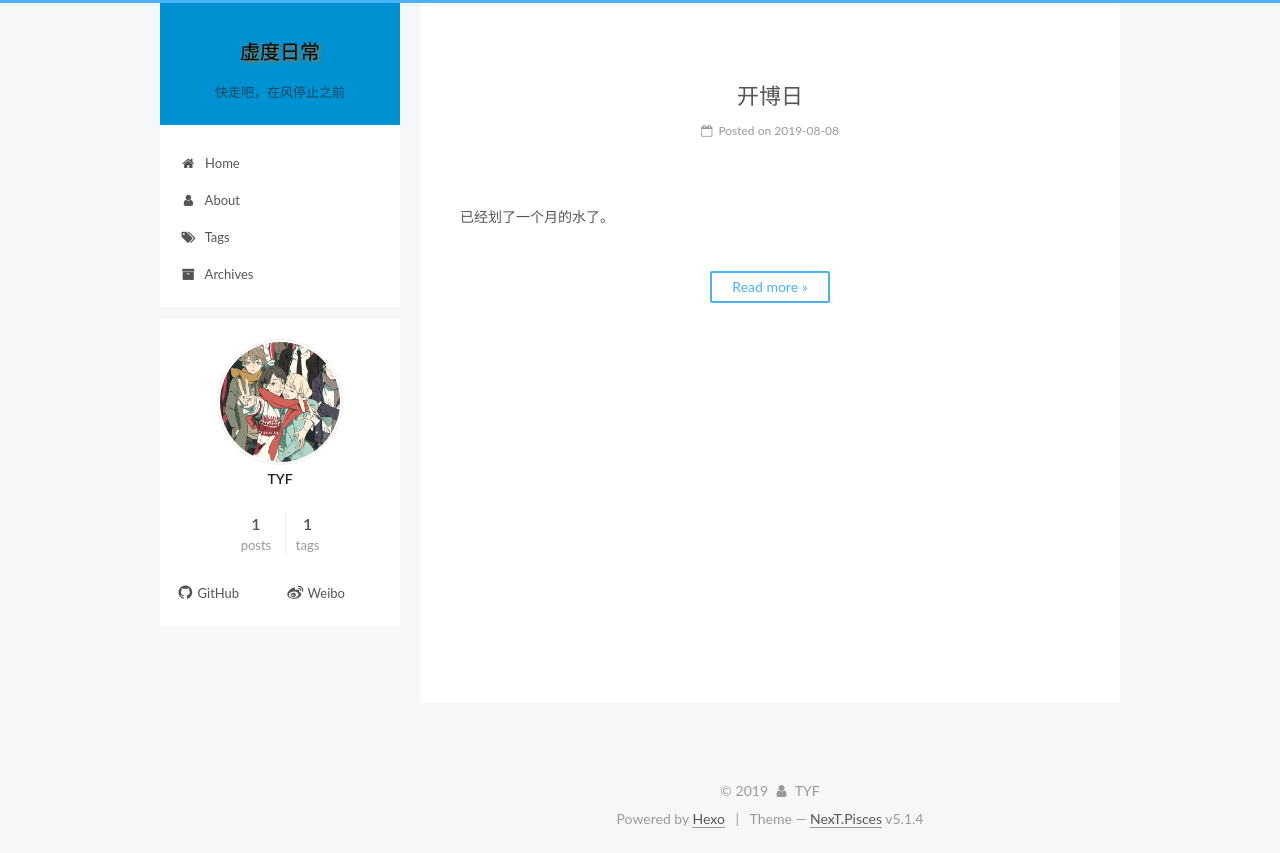
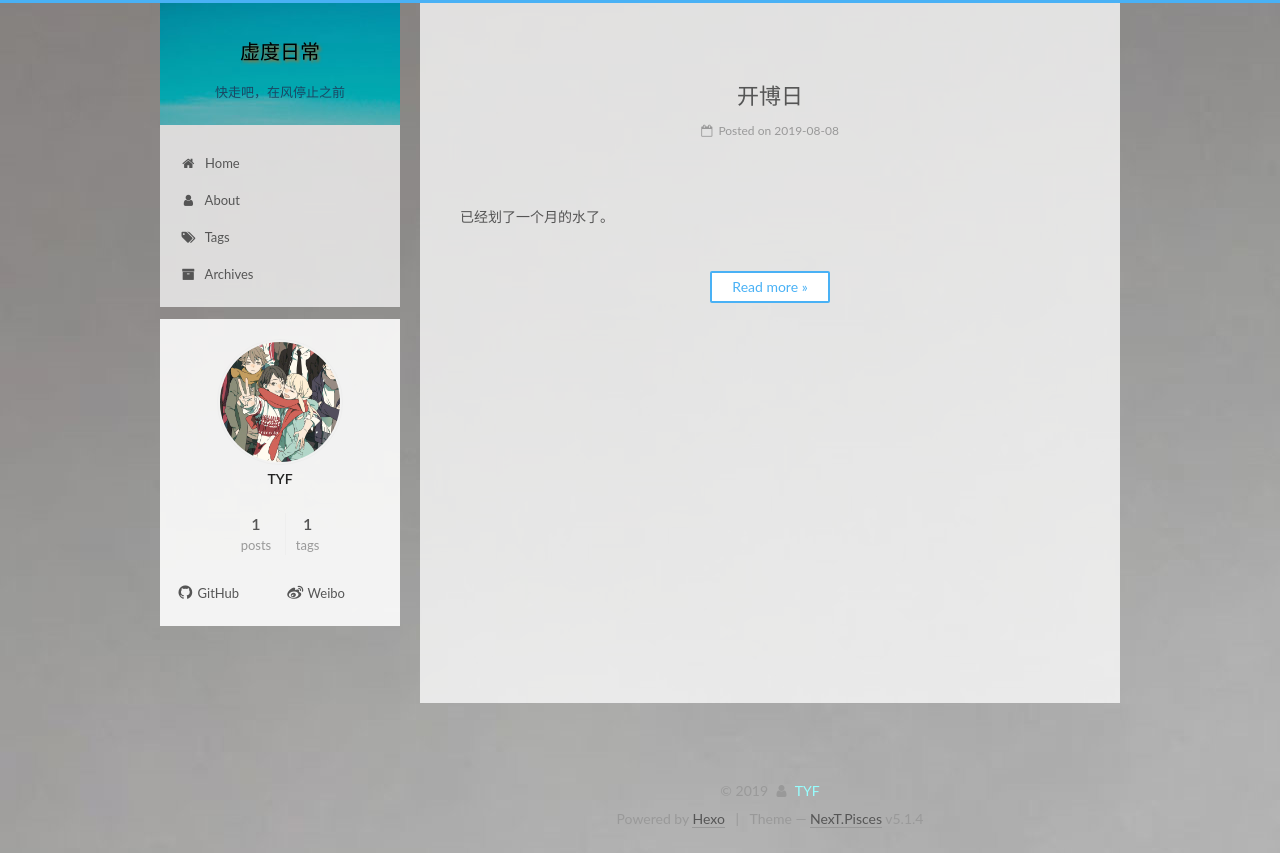
Before and after one commit to TangNULL/TangNULL.github.io, a plain HTML site: page index.html in a window 1280 px wide. Drawn offline with Linux system fonts and the light colour scheme.

Commit message:
Site updated: 2019-08-08 16:18:01

```diff
--- a/css/main.css
+++ b/css/main.css
@@ -1935,7 +1935,7 @@ img:hover {
   width: 4px;
   height: 4px;
   border-radius: 50%;
-  background: #3dff85;
+  background: #fc058c;
 }
 .links-of-blogroll {
   font-size: 13px;
@@ -2729,7 +2729,7 @@ img:hover {
   overflow: hidden;
   padding: 0;
   width: 240px;
-  background: #fff;
+  background: rgba(255,255,255,0.7);
   box-shadow: initial;
   border-radius: initial;
 }
@@ -2788,7 +2788,7 @@ img:hover {
   box-sizing: border-box;
   padding: 40px;
   width: 700px;
-  background: #fff;
+  background: rgba(255,255,255,0.75);
   min-height: 700px;
   box-shadow: initial;
   border-radius: initial;
@@ -2813,7 +2813,7 @@ img:hover {
   float: left;
   margin-top: 300px;
   width: 240px;
-  background: #f5f7f9;
+  background: rgba(255,255,255,0.6);
   box-shadow: none;
 }
 @media (min-width: 768px) and (max-width: 991px) {
@@ -2970,7 +2970,7 @@ img:hover {
   box-sizing: border-box;
   width: 240px;
   color: #555;
-  background: #fff;
+  background: rgba(255,255,255,0.7);
   box-shadow: initial;
   border-radius: initial;
   opacity: 0;
@@ -3103,6 +3103,9 @@ img:hover {
     text-align: justify;
   }
 }
+body {
+  background: url("/images/bg3.jpg");
+}
 .post-body p a {
   color: #0593d3;
   border-bottom: none;
@@ -3128,7 +3131,7 @@ img:hover {
 .site-meta {
   padding: 20px 0;
   color: #fff;
-  background: #0091d2;
+  background: url("/images/bg4.jpg");
 }
 .site-subtitle {
   margin-top: 10px;
@@ -3176,3 +3179,6 @@ img:hover {
   color: #49b1f5;
   font-size: 14px;
 }
+.author {
+  color: #97ffff;
+}
```
Also changed, not shown: search.xml (+8 -23 lines), images/bg.jpg (added), images/bg2.jpg (added), images/bg3.jpg (added), images/bg4.jpg (added).
